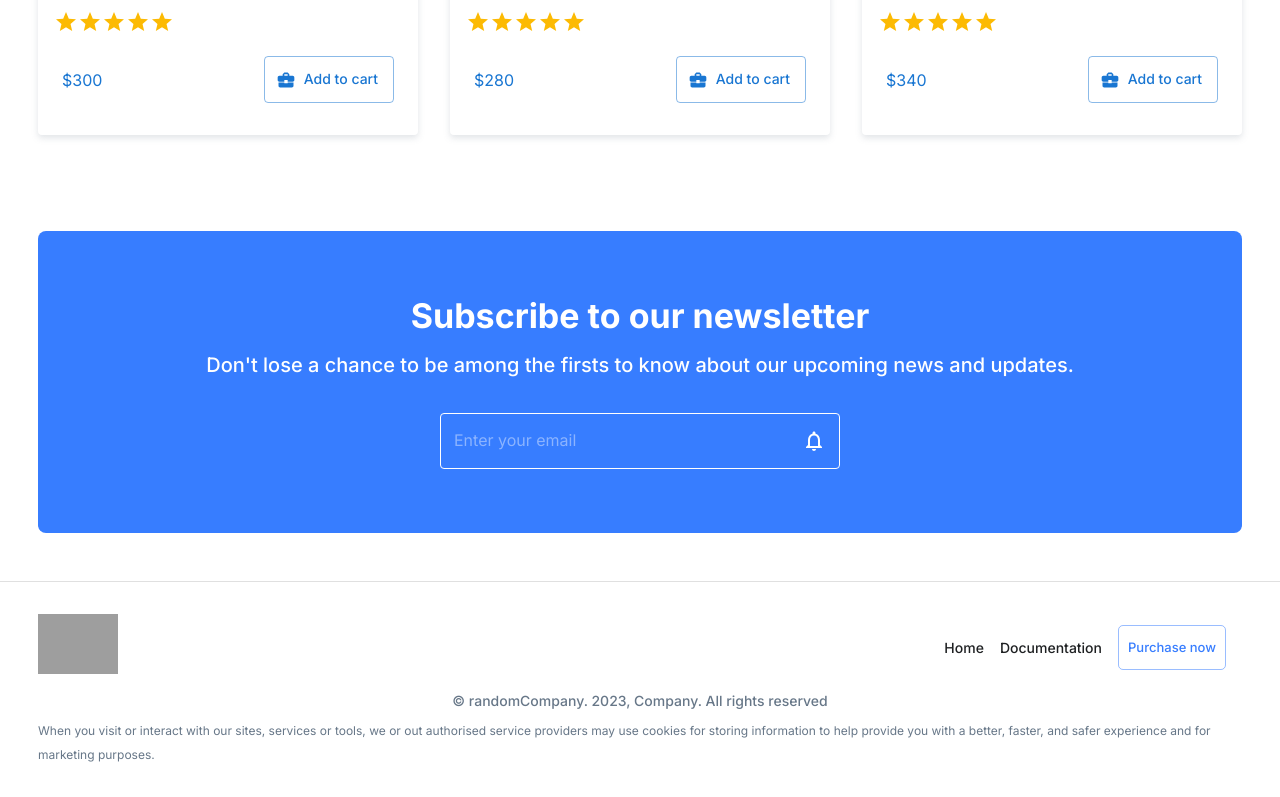
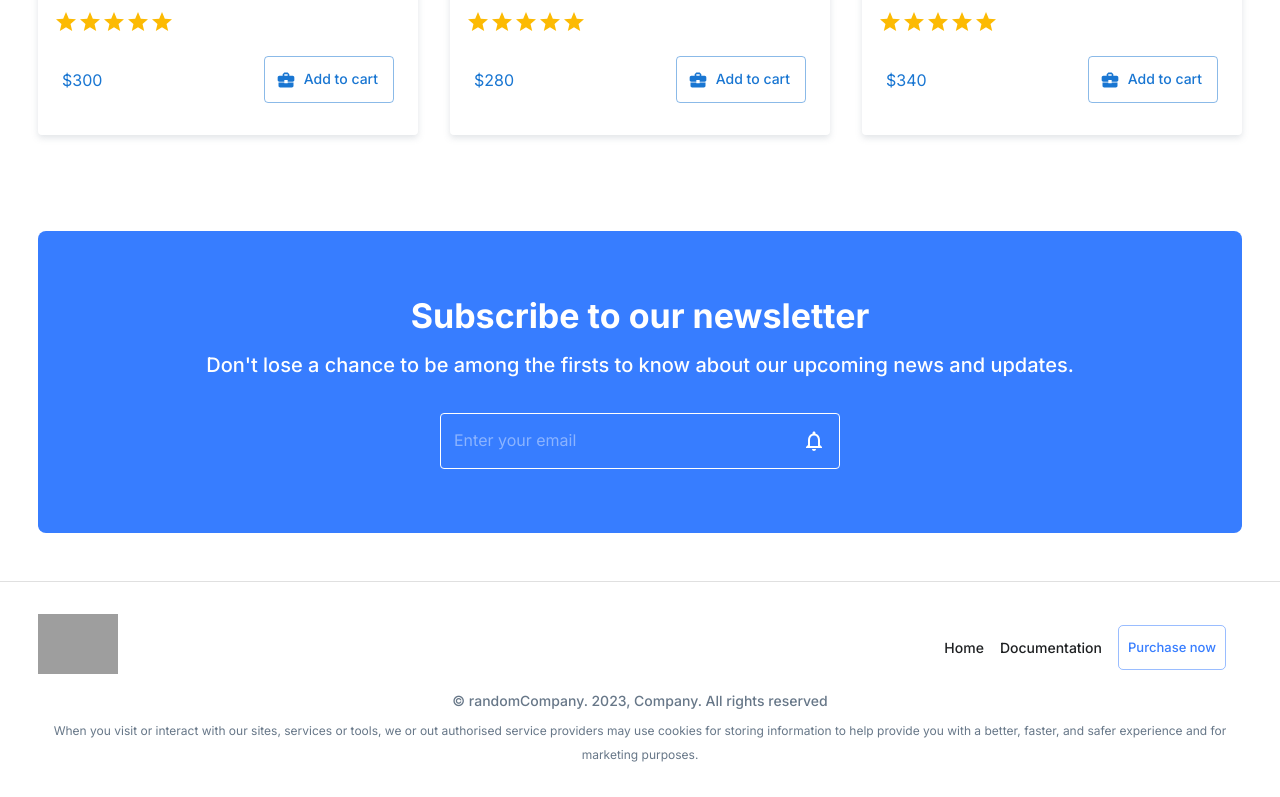
Before and after one commit to irfankacapor/Webshop-Project, a React (Create React App) app in the folder webshop-project/: page / in a window 1280 px wide. Shown: the part 2776-3573 px from the top of the page. Built offline with nearby package versions, Linux system fonts and the light colour scheme; grey boxes are pictures that could not be loaded.

Commit message:
fix: fix footer text alignment

```diff
--- a/webshop-project/src/Components/Footer.tsx
+++ b/webshop-project/src/Components/Footer.tsx
@@ -82,7 +82,7 @@ const Footer = () => (
           </Box>
         </LinkAndLogoContainer>
       </Grid>
-      <Grid item xs={12}>
+      <Grid item xs={12} textAlign="center">
         <Typography
           variant="subtitle2"
           align="center"
@@ -91,7 +91,7 @@ const Footer = () => (
         >
           &copy; randomCompany. 2023, Company. All rights reserved
         </Typography>
-        <Typography variant="caption" color={colours.grey} align="center">
+        <Typography variant="caption" color={colours.grey} align="right">
           When you visit or interact with our sites, services or tools, we or
           out authorised service providers may use cookies for storing
           information to help provide you with a better, faster, and safer
```
